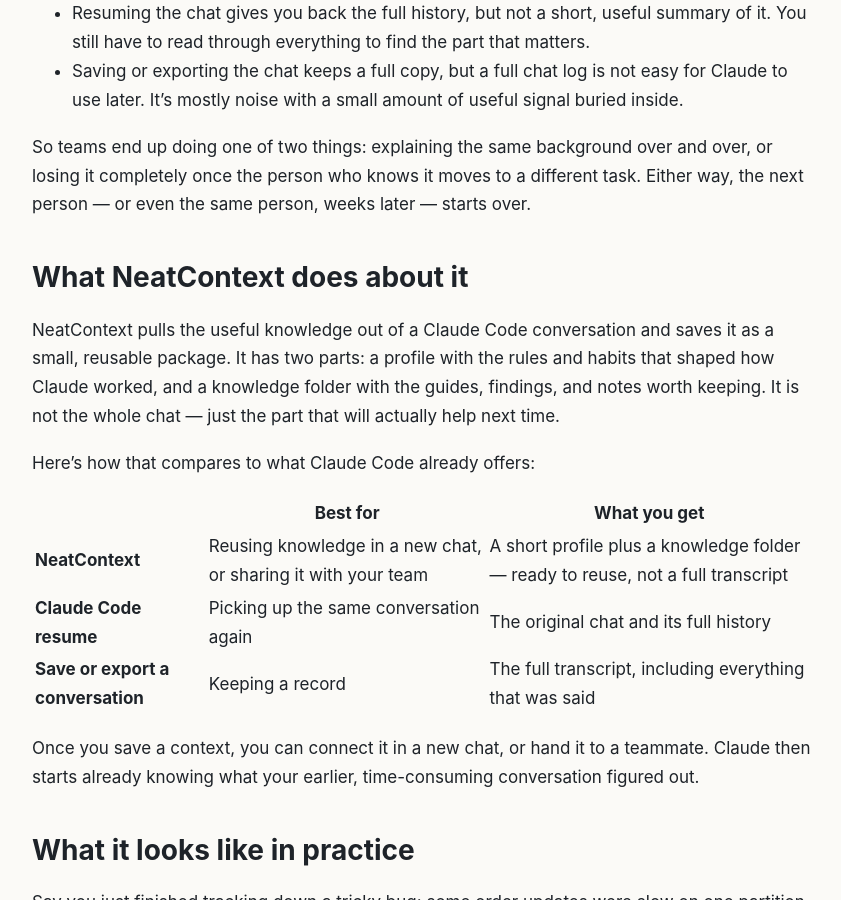
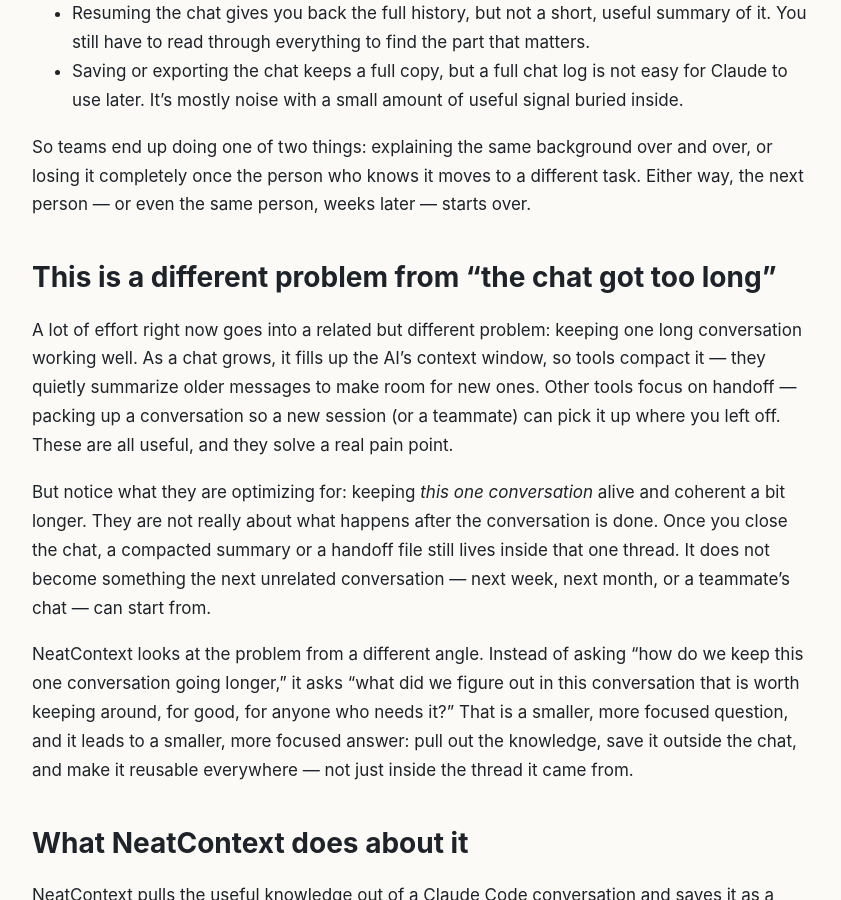
Before and after one commit to XTSoftwareLabs/neatcontext-blog, a Jekyll site: the page built from _posts/2026-07-28-save-ai-work-with-the-neatcontext-claude-code-plugin.md, in a window 1280 px wide and 900 px high, scrolled down 1224 px. Shown: the whole window, without its empty margins (128-969 px from the left). Built offline with Jekyll 4.4.1, drawn with Linux system fonts in a browser that asks for light colours; some of the changed text lies outside the part shown.

Commit message:
Contrast NeatContext with long-conversation tooling, expand team library angle
Add a section distinguishing NeatContext's approach (persisting knowledge
long-term) from compacting/handoff tools that just extend a single
conversation, and expand on how everyday saves build a team library.

Co-Authored-By: Claude Sonnet 5 <noreply@anthropic.com>

```diff
--- a/_posts/2026-07-28-save-ai-work-with-the-neatcontext-claude-code-plugin.md
+++ b/_posts/2026-07-28-save-ai-work-with-the-neatcontext-claude-code-plugin.md
@@ -20,6 +20,14 @@ The problem is where that knowledge ends up:
 - Saving or exporting the chat keeps a full copy, but a full chat log is not easy for Claude to use later. It's mostly noise with a small amount of useful signal buried inside.
 
 So teams end up doing one of two things: explaining the same background over and over, or losing it completely once the person who knows it moves to a different task. Either way, the next person — or even the same person, weeks later — starts over.
+
+## This is a different problem from "the chat got too long"
+
+A lot of effort right now goes into a related but different problem: keeping one long conversation working well. As a chat grows, it fills up the AI's context window, so tools compact it — they quietly summarize older messages to make room for new ones. Other tools focus on handoff — packing up a conversation so a new session (or a teammate) can pick it up where you left off. These are all useful, and they solve a real pain point.
+
+But notice what they are optimizing for: keeping *this one conversation* alive and coherent a bit longer. They are not really about what happens after the conversation is done. Once you close the chat, a compacted summary or a handoff file still lives inside that one thread. It does not become something the next unrelated conversation — next week, next month, or a teammate's chat — can start from.
+
+NeatContext looks at the problem from a different angle. Instead of asking "how do we keep this one conversation going longer," it asks "what did we figure out in this conversation that is worth keeping around, for good, for anyone who needs it?" That is a smaller, more focused question, and it leads to a smaller, more focused answer: pull out the knowledge, save it outside the chat, and make it reusable everywhere — not just inside the thread it came from.
 
 ## What NeatContext does about it
 
@@ -92,7 +100,9 @@ Everything a saved context needs — the profile and the knowledge folder — is
 
 ## Why this matters beyond one person
 
-This plugin solves a smaller, more personal version of a problem we've written about before: [why more context is not always better context](https://blog.neatcontext.com/ai/2026/07/14/why-more-context-is-not-always-better-context/) and [how to build efficient context for your AI client](https://blog.neatcontext.com/guide/2026/07/22/how-to-build-efficient-context-for-ai-clients/). Good context needs rules, knowledge, and a way to pull in current facts — and one of the best sources of real, team-specific knowledge is the work your team has *already done* with an AI. NeatContext keeps that knowledge around instead of throwing it away, and makes it easy to share instead of leaving it stuck in one person's chat history.
+Save one investigation and you save yourself some time later. Do it regularly, across a whole team, and something bigger builds up: a team library, made entirely out of the AI conversations people were already having anyway. Every debugging session, every planning chat, every "why does this service behave like that" conversation becomes a small, saved piece of knowledge instead of something that disappears. Import a teammate's saved context with `/neatcontext:import`, and their hard-won knowledge becomes yours too — no meeting required, no wiki page to write from scratch.
+
+That library only grows richer over time, and it grows without extra work, because it comes from conversations your team was going to have anyway. This is a smaller, more personal version of a problem we've written about before: [why more context is not always better context](https://blog.neatcontext.com/ai/2026/07/14/why-more-context-is-not-always-better-context/) and [how to build efficient context for your AI client](https://blog.neatcontext.com/guide/2026/07/22/how-to-build-efficient-context-for-ai-clients/). Good context needs rules, knowledge, and a way to pull in current facts — and one of the best sources of real, team-specific knowledge is the work your team has *already done* with an AI. NeatContext keeps that knowledge around instead of throwing it away, and turns everyday conversations into something the whole team can keep using.
 
 ## Try it
 
```
